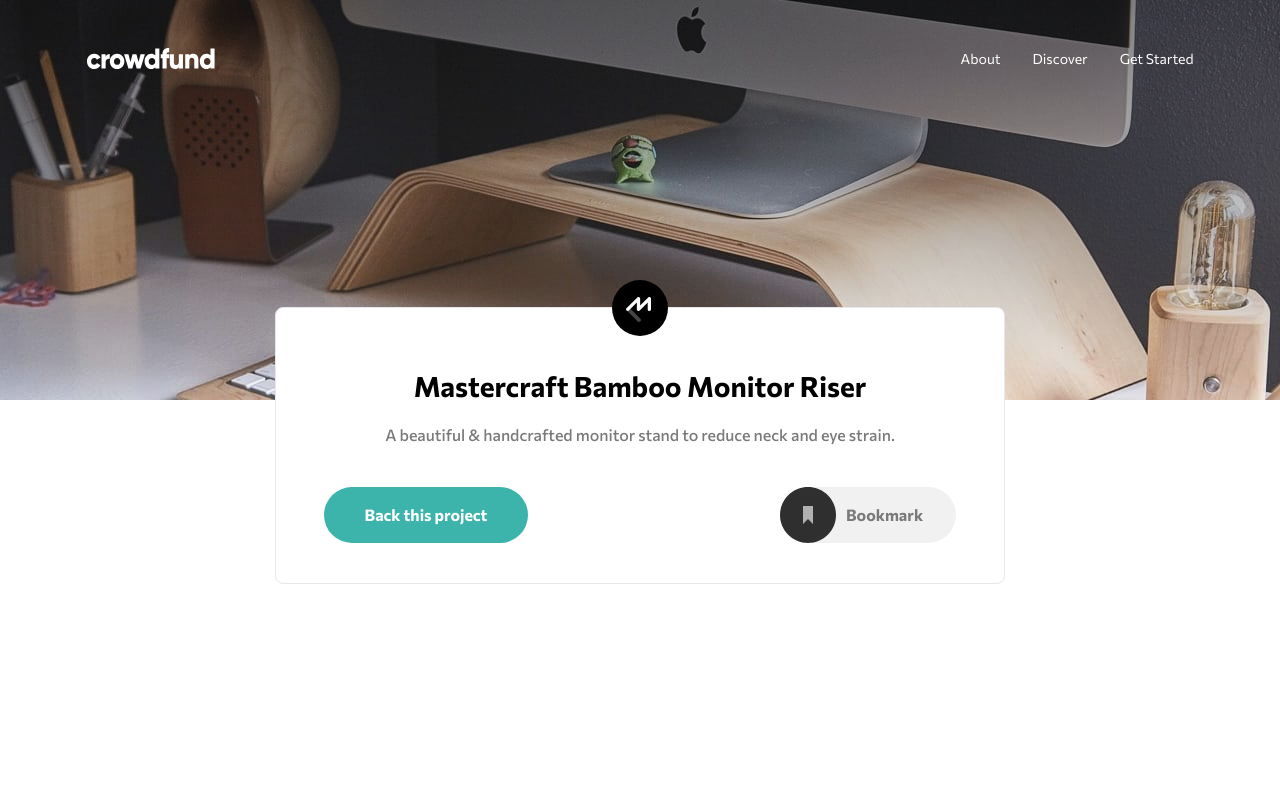
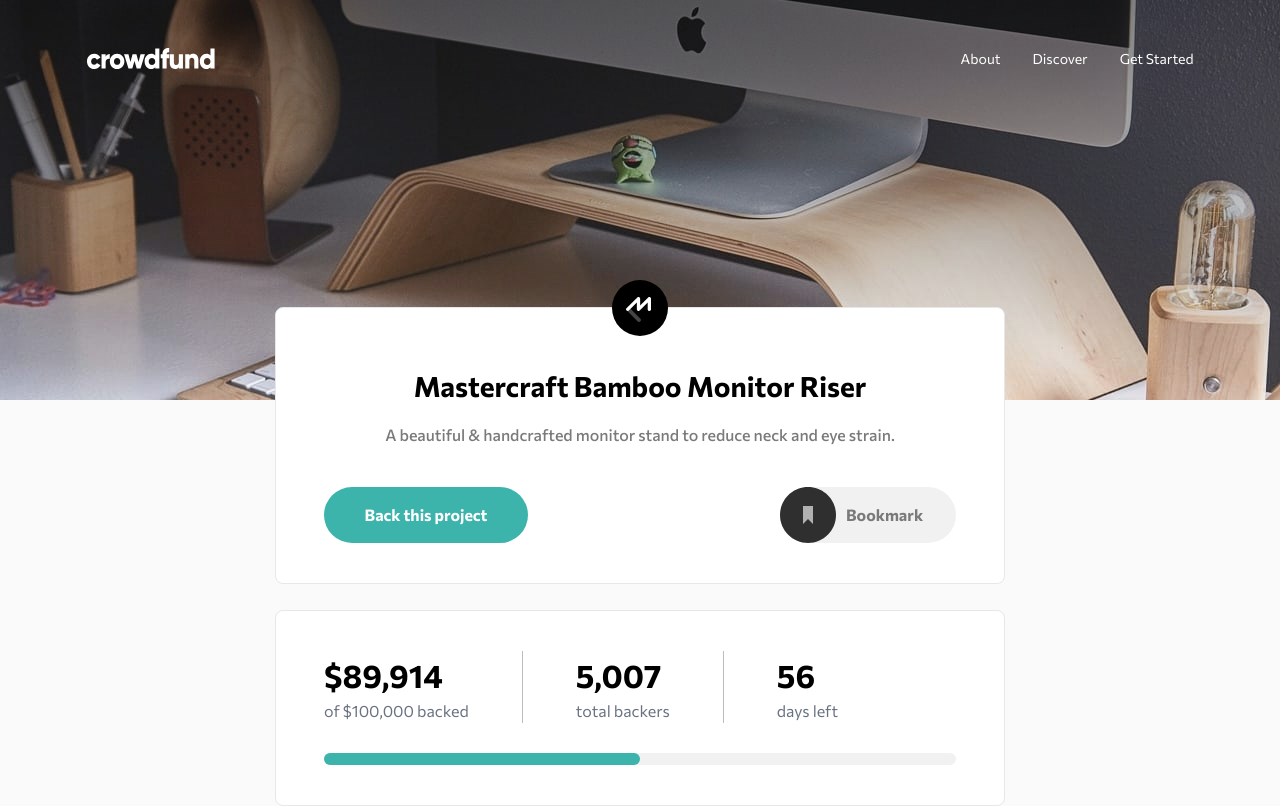
Before and after one commit to Chibuike-web/Crowfund-Product-Page, a React (Vite) app: page / in a window 1280 px wide. Built offline with nearby package versions, Linux system fonts and the light colour scheme.

Commit message:
implemented the stats section

```diff
--- a/src/components/Button.jsx
+++ b/src/components/Button.jsx
@@ -1,7 +1,20 @@
-export default function Button({ text, className = "" }) {
+import { BookmarkIcon } from "./Icons";
+
+export function Button({ text, className = "" }) {
 	return (
 		<button type="button" className={className}>
 			{text}
 		</button>
 	);
 }
+
+export function BookmarkButton() {
+	return (
+		<button
+			type="button"
+			className="flex gap-[10px] items-center font-bold text-dark-gray w-[176px] h-[3.5rem] bg-[rgba(122,122,122,0.1)] rounded-full"
+		>
+			<BookmarkIcon /> Bookmark
+		</button>
+	);
+}
--- a/src/components/CrowdfundPage.jsx
+++ b/src/components/CrowdfundPage.jsx
@@ -1,10 +1,17 @@
 import React from "react";
-import Hero from "./Hero";
+import Navbar from "./Navbar";
+import styles from "./CrowdfundPage.module.css";
+import ProductSection from "./ProductSection";
+import Stats from "./Stats";
 
 export default function CrowdfundPage() {
 	return (
-		<div>
-			<Hero />
-		</div>
+		<main className="flex flex-col items-center bg-[#FAFAFA]">
+			<section className={styles.hero}>
+				<Navbar />
+			</section>
+			<ProductSection />
+			<Stats />
+		</main>
 	);
 }
--- a/src/components/Hero.jsx
+++ b/src/components/ProductSection.jsx
@@ -1,21 +1,7 @@
-import React from "react";
-import Navbar from "./Navbar";
-import styles from "./CrowdfundPage.module.css";
-import Button from "./Button";
-import { BookmarkIcon } from "./Icons";
+import { Button } from "./Button";
+import { BookmarkButton } from "./Button";
 
-export default function Hero() {
-	return (
-		<main className="flex flex-col items-center">
-			<section className={styles.hero}>
-				<Navbar />
-			</section>
-			<ProductSection />
-		</main>
-	);
-}
-
-const ProductSection = () => {
+export default function ProductSection() {
 	return (
 		<section className="relative mt-[-5.8125rem] bg-white w-full max-w-[45.625rem] border border-gray-200 rounded-[0.5rem] px-12">
 			<figure className="absolute left-[50%] -translate-y-1/2 -translate-x-1/2">
@@ -36,15 +22,4 @@ const ProductSection = () => {
 			</div>
 		</section>
 	);
-};
-
-const BookmarkButton = () => {
-	return (
-		<button
-			type="button"
-			className="flex gap-[10px] items-center font-bold text-dark-gray w-[176px] h-[3.5rem] bg-[rgba(122,122,122,0.1)] rounded-full"
-		>
-			<BookmarkIcon /> Bookmark
-		</button>
-	);
-};
+}
--- a/src/components/Stats.jsx
+++ b/src/components/Stats.jsx
@@ -0,0 +1,30 @@
+import React from "react";
+
+export default function Stats() {
+	return (
+		<section
+			className="bg-white flex flex-col mt-[26px] w-full max-w-[45.625rem] py-10 px-12 border border-gray-200 rounded-[0.5rem] gap-[30px]"
+			aria-label="Project Statistics"
+		>
+			<div className="flex w-full max-w-[514px] justify-between">
+				<article className="flex flex-col">
+					<strong className="block text-[2rem] font-bold">$89,914</strong>
+					<p className="text-gray-500">of $100,000 backed</p>
+				</article>
+				<span className="block w-[1px] min-h-[100%] bg-dark-gray/50 "></span>
+				<article className="flex flex-col">
+					<strong className="block text-[2rem] font-bold">5,007</strong>
+					<p className="text-gray-500">total backers</p>
+				</article>
+				<span className="block w-[1px] min-h-[100%] bg-dark-gray/50 "></span>
+				<article className="flex flex-col">
+					<strong className="block text-[2rem] font-bold">56</strong>
+					<p className="text-gray-500">days left</p>
+				</article>
+			</div>
+			<div className="block bg-dark-gray/10 w-full h-[12px] rounded-full">
+				<span className="block bg-moderate-cyan w-[50%] min-h-full rounded-full"></span>
+			</div>
+		</section>
+	);
+}
```
